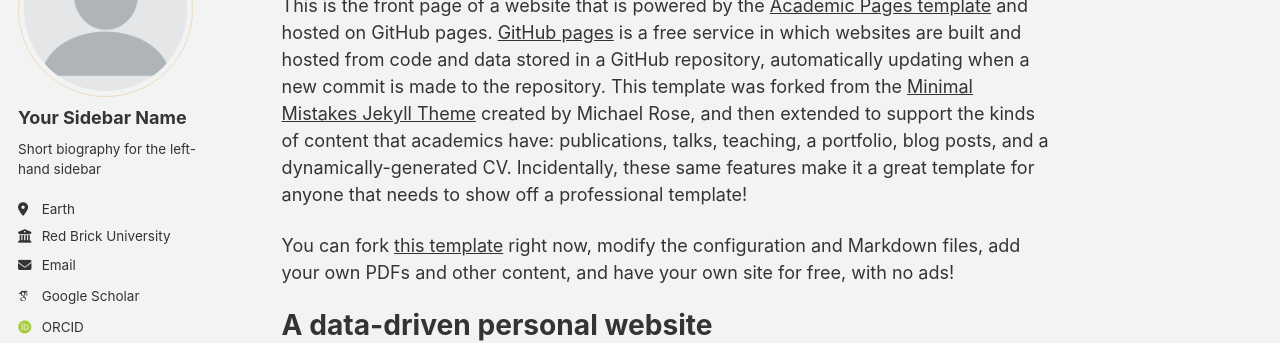
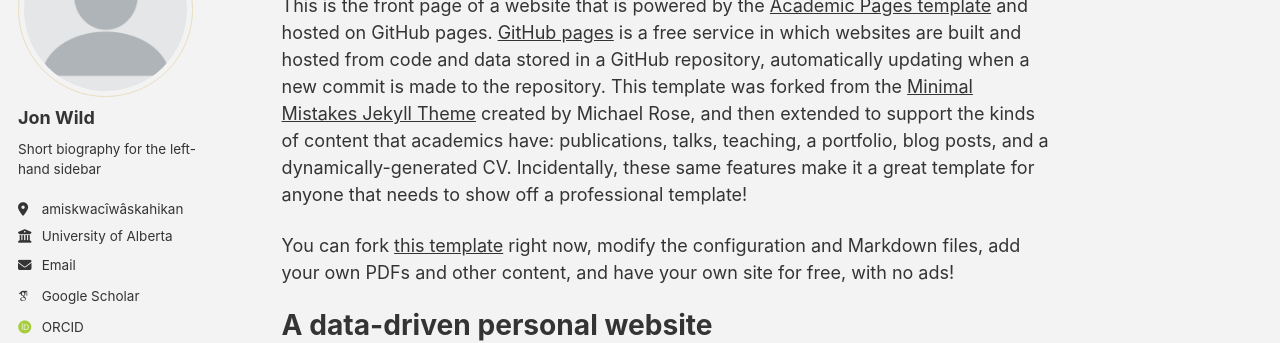
Before and after one commit to s1k1psso/About, a Jekyll site: the page built from _pages/about.md, in a window 1280 px wide. Shown: the part 179-522 px from the top of the page. Built offline with Jekyll 4.4.1, drawn with Linux system fonts in a browser that asks for light colours; some web fonts are replaced; a script bundle is joined from its source files by our own code; library files that are not in the unit come from our copies.

Commit message:
Update _config.yml

```diff
--- a/_config.yml
+++ b/_config.yml
@@ -24,11 +24,11 @@
 author:
   # Biographic information
   avatar           : "profile.png"
-  name             : "Your Sidebar Name"
+  name             : "Jon Wild"
   pronouns         : # example: "she/her"
   bio              : "Short biography for the left-hand sidebar"
-  location         : "Earth"
-  employer         : "Red Brick University"
+  location         : "amiskwacîwâskahikan"
+  employer         : "University of Alberta"
   uri              : # URL
   email            : "none@example.org"
 
```
